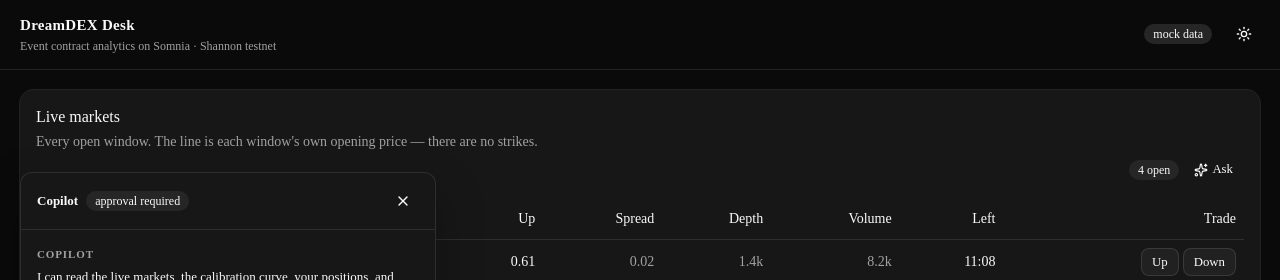
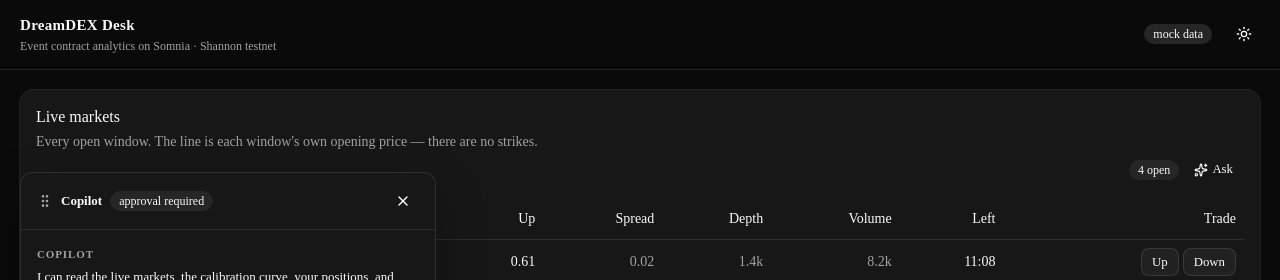
Before and after one commit to FlemingJohn/dreamdex-desk, a Next.js app: page / in a window 1280 px wide. Both pictures are taken after a click on the button "Copilot". Shown: the top 280 px of the page. Built offline with nearby package versions, Linux system fonts and the light colour scheme.

Commit message:
make the copilot draggable by its header

```diff
--- a/components/copilot/CopilotPanel.tsx
+++ b/components/copilot/CopilotPanel.tsx
@@ -1,11 +1,12 @@
 "use client";
 
-import { X } from "lucide-react";
+import { GripVertical, X } from "lucide-react";
+import { useCopilot } from "@/components/copilot/CopilotProvider";
 import { MessageInput } from "@/components/copilot/MessageInput";
 import { MessageList } from "@/components/copilot/MessageList";
 import { Badge } from "@/components/ui/badge";
 import { Button } from "@/components/ui/button";
-import { useCopilot } from "@/components/copilot/CopilotProvider";
+import { useDraggablePanel } from "@/hooks/useDraggablePanel";
 
 const SUGGESTED_QUESTIONS = [
   "Anything worth trading right now?",
@@ -16,24 +17,42 @@
 /**
  * The copilot, floating over the dashboard from its launcher.
  *
- * It sits on top of the data it talks about rather than beside it, so a claim
- * like "windows priced this high resolve up far less often" can still be
- * checked against the calibration panel — close the copilot and it is there.
+ * It can be dragged by its header, because it necessarily covers part of the
+ * thing it is talking about — being able to shove it aside to check a panel is
+ * the whole reason it floats rather than docking.
  */
 export function CopilotPanel() {
   const { messages, isThinking, sendMessage, approveProposal, rejectProposal, close } =
     useCopilot();
+  const { panelRef, position, isDragging, resetPosition, dragHandleProps } =
+    useDraggablePanel();
 
   return (
-    <div className="copilot-panel">
-      <div className="copilot-header">
+    <div
+      ref={panelRef}
+      className="copilot-panel"
+      style={position ? { left: position.left, top: position.top, bottom: "auto" } : undefined}
+    >
+      <div
+        className={`copilot-header copilot-header-draggable ${isDragging ? "is-dragging" : ""}`}
+        {...dragHandleProps}
+      >
         <div className="flex items-center gap-2">
+          <GripVertical className="size-4 text-muted-foreground" />
           <span className="copilot-title">Copilot</span>
           <Badge variant="secondary">approval required</Badge>
         </div>
-        <Button variant="ghost" size="icon" onClick={close} aria-label="Hide copilot">
-          <X className="size-4" />
-        </Button>
+
+        <div className="flex items-center gap-1">
+          {position ? (
+            <Button variant="ghost" size="sm" onClick={resetPosition}>
+              Reset
+            </Button>
+          ) : null}
+          <Button variant="ghost" size="icon" onClick={close} aria-label="Close copilot">
+            <X className="size-4" />
+          </Button>
+        </div>
       </div>
 
       <MessageList
```
